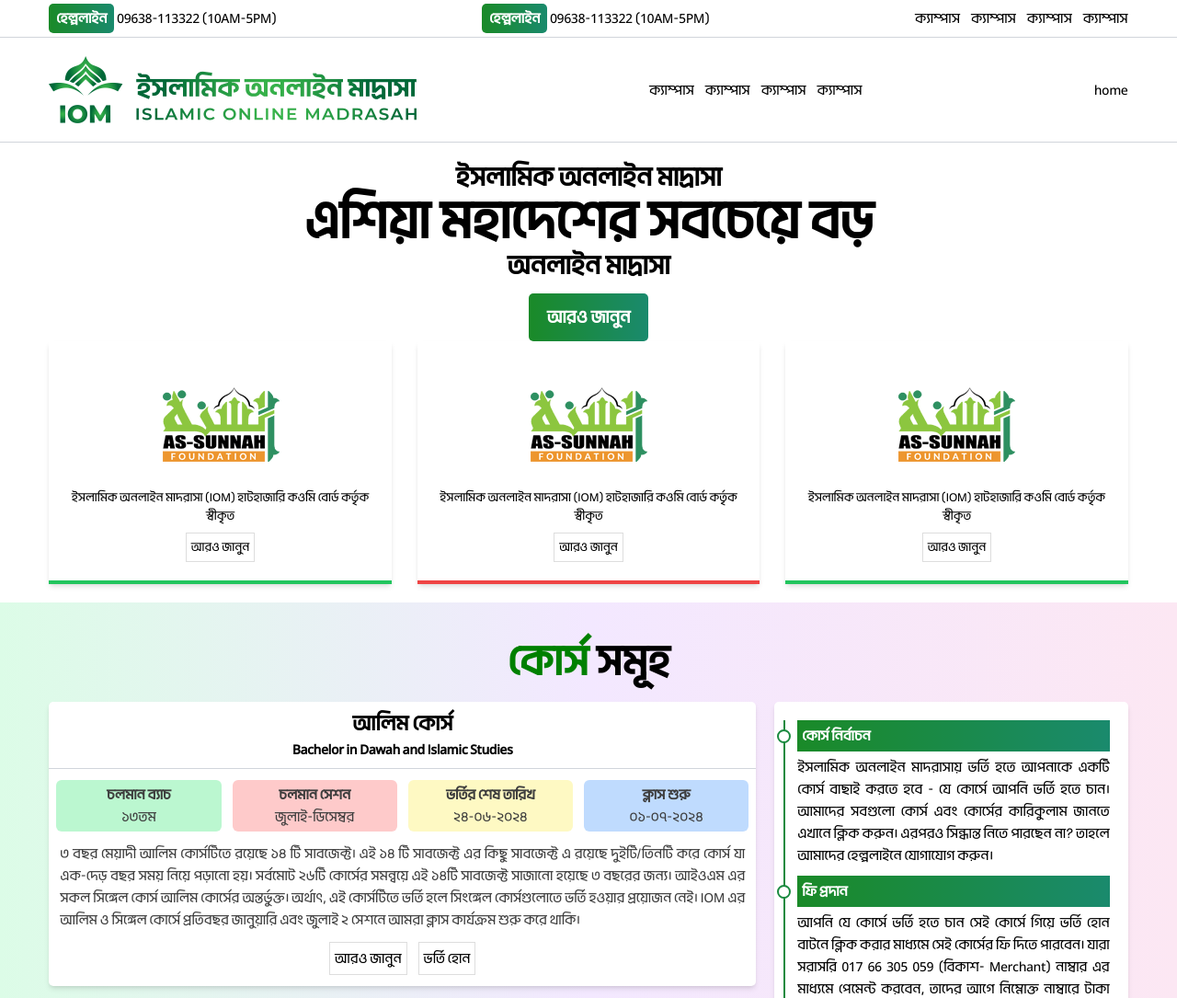
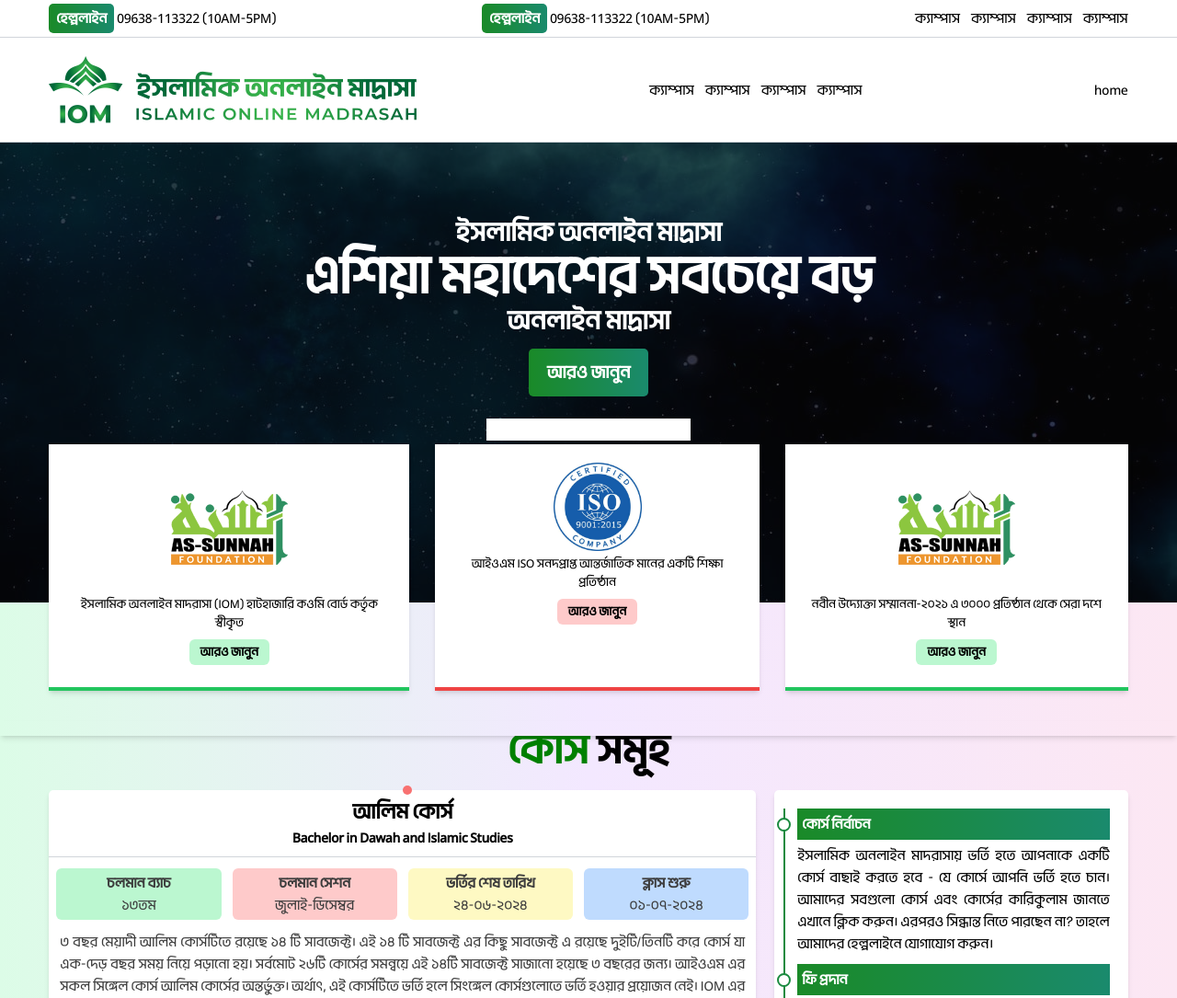
Before and after one commit to jnoyon/iom, a plain HTML site: page index.html in a window 1280 px wide. Shown: the top 1085 px of the page at 92% size. Drawn offline with nearby package versions, Linux system fonts and the light colour scheme.

Commit message:
section edited

```diff
--- a/index.html
+++ b/index.html
@@ -6,6 +6,7 @@
 
     <title>IOM</title>
     <link rel="stylesheet" href="style.css">
+    <link rel="stylesheet" href="https://cdnjs.cloudflare.com/ajax/libs/font-awesome/6.6.0/css/all.min.css" integrity="sha512-Kc323vGBEqzTmouAECnVceyQqyqdsSiqLQISBL29aUW4U/M7pSPA/gEUZQqv1cwx4OnYxTxve5UMg5GT6L4JJg==" crossorigin="anonymous" referrerpolicy="no-referrer" />
     <script src="https://cdn.tailwindcss.com"></script>
 </head>
 <body>
@@ -50,42 +51,52 @@
         </div>
     </header>
     <section>
-        <div class="hero-section py-5 relative">
+        <div class="hero-section relative bg-[url('images/bg.jpg')] bg-cover">
+            <div class="bg-opacity py-20" style="background-color: rgba(6,6,6,.7);">
             <div class="container mx-auto w-11/12">
-                <div class="hero-text text-center font-bold ">
+                <div class="hero-text text-center text-white font-bold mb-24">
                     <h2 class="text-xl md:text-3xl"> ইসলামিক অনলাইন মাদ্রাসা </h2>
                     <h1 class="text-2xl md:text-6xl"> এশিয়া মহাদেশের সবচেয়ে বড় </h1>
                     <h2 class="text-xl md:text-3xl"> অনলাইন মাদ্রাসা </h2>
                     <a href="#" class="gradient-g md:px-5 md:py-3 px-5 py-2 text-lg md:text-xl mt-3"> আরও জানুন </a>
+                    <br>
+                    <br>
+                    <input type="text" class="text">
                 </div>
-                <div class="hero-fixed flex text-sm md:gap-7 gap-2">
-                    <div class="item shadow-md p-1 md:p-5 text-center border-b-4 border-solid border-green-500">
-                        <img src="images/assunnah.png" alt="Logo" class="mx-auto">
+
+            </div>
+            </div>
+            <div class="hero-fixed absolute -bottom-24 w-full">
+                <div class="container flex text-sm md:gap-7 gap-1 mx-auto w-11/12">
+                    <div class="item bg-white shadow-md p-1 md:p-5 text-center border-b-4 border-solid border-green-500">
+                        <img src="images/assunnah.png" alt="Logo" class="mx-auto w-14 md:w-auto mb-1">
                         <p class="text-center mb-2">  ইসলামিক অনলাইন মাদরাসা (IOM) হাটহাজারি কওমি বোর্ড কর্তৃক স্বীকৃত  </p>
-                        <a href="#" class="button-b"> আরও জানুন </a>
+                        <a href="#" class="bg-green-200 rounded-md font-bold px-3 py-1 inline-block text-sm mb-1"> আরও জানুন </a>
                     </div>
-                    <div class="item shadow-md p-1 md:p-5 text-center border-b-4 border-solid border-red-500">
-                        <img src="images/assunnah.png" alt="Logo" class="mx-auto">
-                        <p class="text-center mb-2">  ইসলামিক অনলাইন মাদরাসা (IOM) হাটহাজারি কওমি বোর্ড কর্তৃক স্বীকৃত  </p>
-                        <a href="#" class="button-b"> আরও জানুন </a>
+                    <div class="item bg-white shadow-md p-1 md:p-5 text-center border-b-4 border-solid border-red-500">
+                        <img src="images/iso.jpg" alt="Logo" class="mx-auto w-14 md:w-24 mb-1">
+                        <p class="text-center mb-2">   আইওএম ISO সনদপ্রাপ্ত আন্তর্জাতিক মানের একটি শিক্ষা প্রতিষ্ঠান  </p>
+                        <a href="#" class="bg-red-200 rounded-md font-bold px-3 py-1 inline-block text-sm mb-1"> আরও জানুন </a>
                     </div>
-                    <div class="item shadow-md p-1 md:p-5 text-center border-b-4 border-solid border-green-500">
-                        <img src="images/assunnah.png" alt="Logo" class="mx-auto">
-                        <p class="text-center mb-2">  ইসলামিক অনলাইন মাদরাসা (IOM) হাটহাজারি কওমি বোর্ড কর্তৃক স্বীকৃত  </p>
-                        <a href="#" class="button-b"> আরও জানুন </a>
+                    <div class="item bg-white shadow-md p-1 md:p-5 text-center border-b-4 border-solid border-green-500">
+                        <img src="images/assunnah.png" alt="Logo" class="mx-auto w-14 md:w-auto mb-1">
+                        <p class="text-center mb-2">  নবীন উদ্যোক্তা সম্মাননা-২০২১ এ ৩০০০ প্রতিষ্ঠান থেকে সেরা দশে স্থান  </p>
+                        <a href="#" class="bg-green-200 rounded-md font-bold px-3 py-1 inline-block text-sm mb-1"> আরও জানুন </a>
                     </div>
-
                 </div>
             </div>
         </div>
     </section>
 
+
+
     <section class="our-courses-area py-10 bg-gradient-to-r from-green-100 via-purple-100 to-pink-100">
-        <div class="container mx-auto w-11/12">
+        <div class="container mx-auto w-11/12 mt-24">
             <h1 class="s-heading text-5xl"> <span> কোর্স </span> সমূহ </h1>
             <div class="row flex flex-col gap-5 md:flex-row">
                 <div class="courses md:w-8/12">
-                    <div class="alim-course card shadow-md bg-white mb-5">
+                    <div class="alim-course relative card shadow-md bg-white mb-5">
+                        <span class="admission-status bg-red-400"></span>
                         <div class="heading text-center font-bold border-b border-solid border-gray-300 py-2">
                             <h1 class="text-2xl"> আলিম কোর্স </h1>
                             <h1>  Bachelor in Dawah and Islamic Studies  </h1>
@@ -103,7 +114,8 @@
                         </div>
                     </div>
                     <div class="rest-courses grid grid-cols-2 gap-2 md:gap-5">
-                        <div class="course card bg-white  shadow-md">
+                        <div class="course card relative bg-white  shadow-md">
+                            <span class="admission-status bg-green-400"></span>
                             <div class="heading text-center border-b border-solid border-gray-300 py-2">
                                 <h1 class="md:text-xl font-bold"> আলিম কোর্স </h1>
                                 <h2 class="text-gray-600 text-sm">  ৬ মাস মেয়াদী কোর্স - সিঙ্গেল কোর্স  </h2>
@@ -220,5 +232,18 @@
     </section>
 
 
+    <section class="mobile-nav fixed bottom-0 w-full bg-gradient-to-r from-green-100 via-purple-100 to-pink-100  shadow-md py-2 mt-24">
+        <div class="container mx-auto w-11/12 md:hidden">
+            <ul class="flex justify-between text-center text-sm font-bold">
+                <li class=""><a href="#" class="w-1/5"> <i class="fa-solid fa-graduation-cap"></i> <span class="block">ক্যাম্পাস</span> </a></li>
+                <li class=""><a href="#" class="w-1/5"> <i class="fa-solid fa-user-graduate"></i> <span class="block">পোর্টাল</span> </a></li>
+                <li class=""><a href="#" class="w-1/5"> <i class="fa-solid fa-house"></i> <span class="block">হোম</span> </a></li>
+                <li class=""><a href="#" class="w-1/5"> <i class="fa-solid fa-headset"></i> <span class="block">সাপোর্ট</span> </a></li>
+                <li class=""><a href="#" class="w-1/5"> <i class="fa-solid fa-bars"></i> <span class="block">আরও</span> </a></li>
+            </ul>
+        </div>
+    </section>
+
+
 </body>
 </html>
--- a/style.css
+++ b/style.css
@@ -33,6 +33,15 @@
 }
 .card p {
     color: #3d3d3d;
+}
+.admission-status {
+  width: 10px;
+  height: 10px;
+  display: block;
+  position: absolute;
+  left: 50%;
+  top: -5px;
+  border-radius: 100%;
 }
 ul.timeline-single {
     position:relative;
```
Also changed, not shown: images/bg.jpg (added), images/iso.jpg (added), images/pattern.png (added), images/ramadan.jpg (added).
